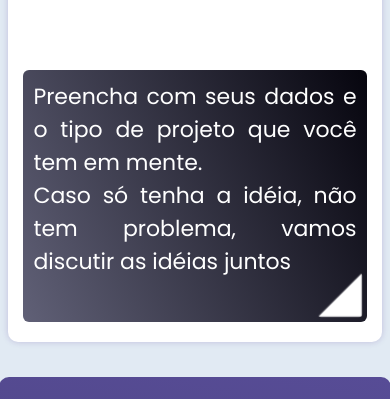
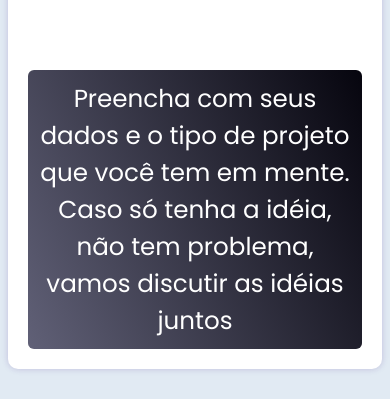
Before and after one commit to SantV7/formulario, a React (Vite) app: page / in a window 390 px wide. Shown: the part 672-1071 px from the top of the page. Built offline with nearby package versions, Linux system fonts and the light colour scheme.

Commit message:
Fixing css fails

```diff
--- a/src/styles/form/text_info_contract.css
+++ b/src/styles/form/text_info_contract.css
@@ -30,11 +30,15 @@
 
 
 #text_info_contract_msg > #paragraph_text_project {
+   display: flex;
+   justify-content: space-between;
+   flex-flow: column nowrap;
    border-radius: 6px;
-   text-align: justify;
+   text-align: center;
    font-family: poppins, Arial, Helvetica, sans-serif;
-   font-size: 22px;
-   width: 88vw;
+   font-size: 24.6px;
+   width: 55vw;
+   height: 200px;
    color: white;
    padding: 10px;
    background-image: linear-gradient(245deg, rgb(6, 5, 14), rgba(65, 65, 92, 0.836));
@@ -87,3 +91,18 @@
       scale: 1;
    }
 }
+
+
+@media screen and (max-width: 1000px) {
+   #text_info_contract_msg > #paragraph_text_project {
+      width: 100%;
+      height: 100%;
+
+   }
+
+   #area_arrow  {
+      display: none !important;
+   }
+
+
+}
```
